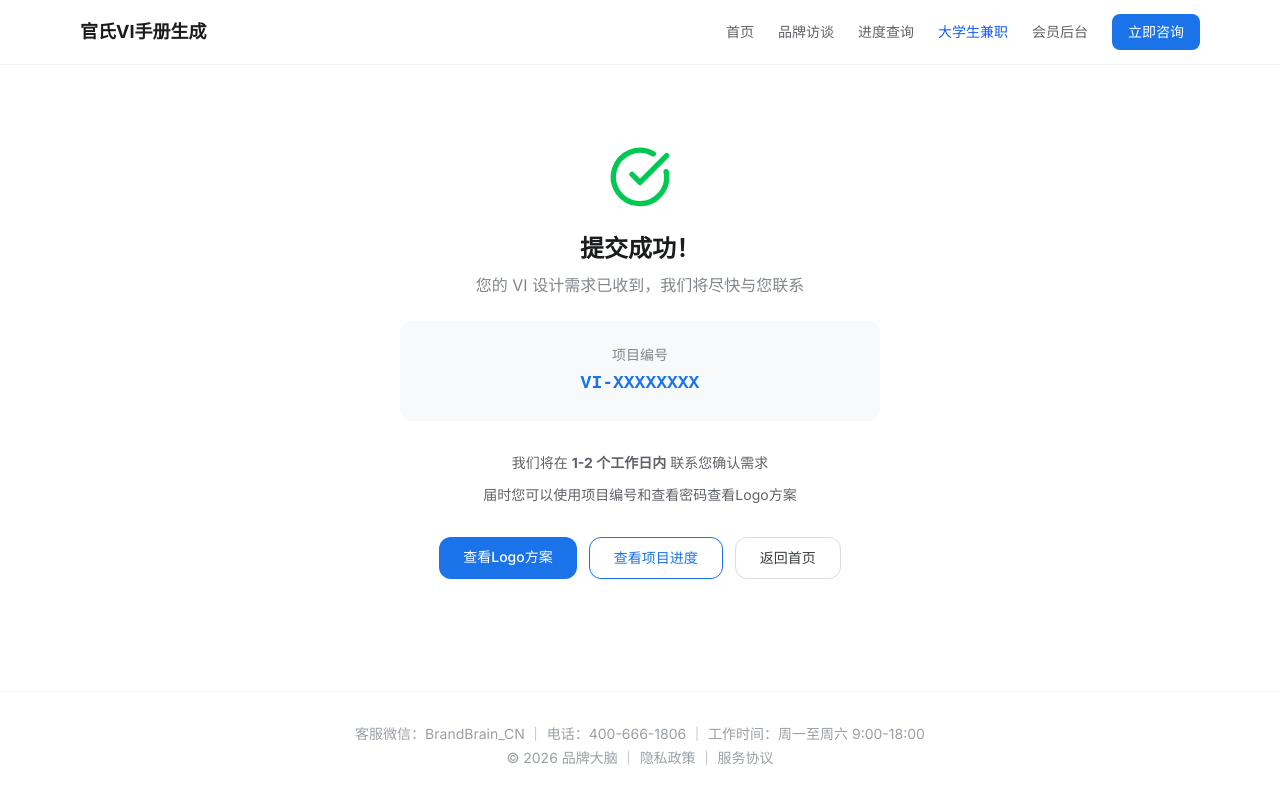
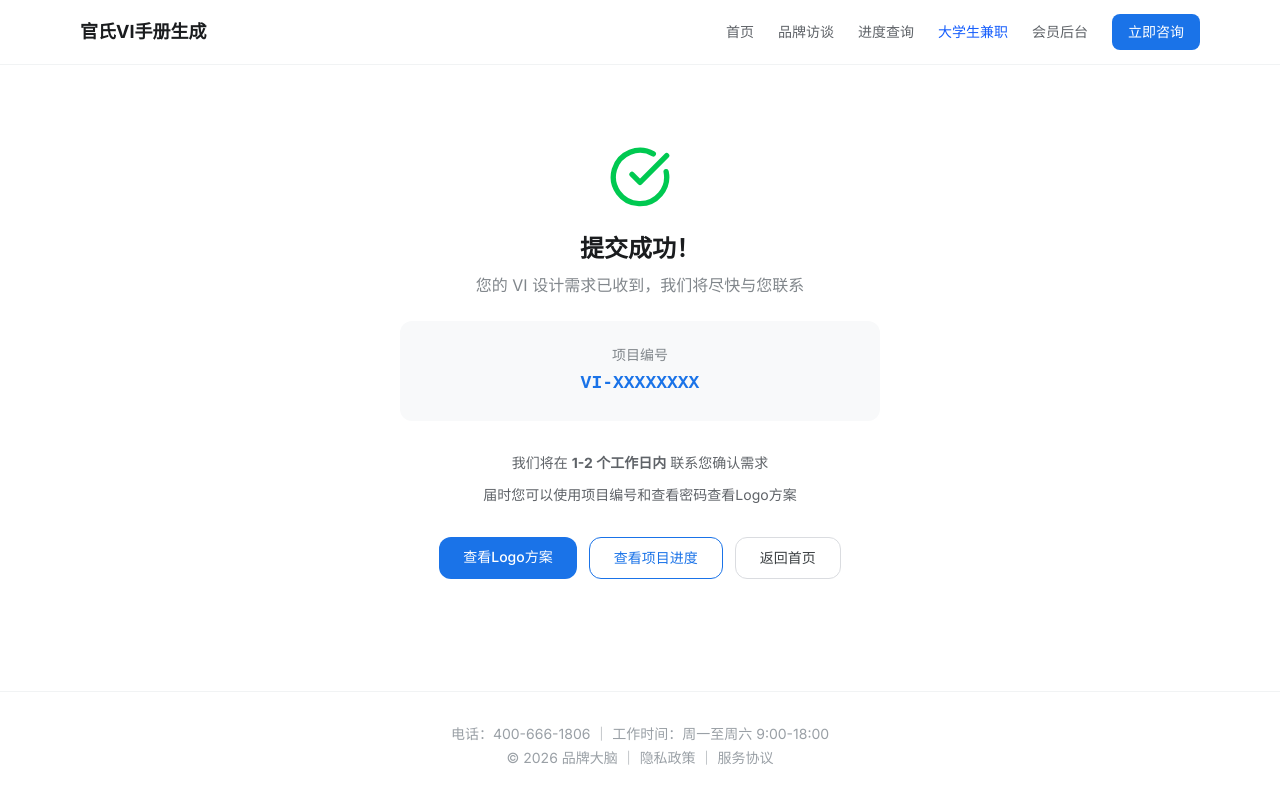
Before and after one commit to 437739510-cyber/vi-ai-logo-ip-mock, a Next.js app: page /confirm in a window 1280 px wide. Built offline with nearby package versions, Linux system fonts and the light colour scheme.

Commit message:
V40.1: Footer微信号改为环境变量控制，默认隐藏

```diff
--- a/src/app/member/orders/page.tsx
+++ b/src/app/member/orders/page.tsx
@@ -86,7 +86,7 @@ export default function MemberOrdersPage() {
       <div className="bg-white rounded-2xl border border-neutral-100 p-5 text-center">
         <FileText className="w-8 h-8 text-neutral-200 mx-auto mb-2" />
         <p className="text-sm text-neutral-500">如需升级套餐或续费</p>
-        <p className="text-xs text-neutral-400 mt-1">请联系客服微信 BrandBrain_CN</p>
+        {process.env.NEXT_PUBLIC_SHOW_WECHAT === 'true' && <p className="text-xs text-neutral-400 mt-1">请联系客服微信 sweetheart4913</p>}
       </div>
     </div>
   );
--- a/src/components/shared/ClientLayout.tsx
+++ b/src/components/shared/ClientLayout.tsx
@@ -73,7 +73,7 @@ export function ClientLayout({ children }: { children: React.ReactNode }) {
       <footer className="border-t border-neutral-100 py-8">
         <div className="max-w-6xl mx-auto px-4 text-center text-sm text-neutral-400">
           <div className="space-y-1">
-            <p>客服微信：BrandBrain_CN ｜ 电话：400-666-1806 ｜ 工作时间：周一至周六 9:00-18:00</p>
+            <p>电话：400-666-1806 ｜ 工作时间：周一至周六 9:00-18:00{process.env.NEXT_PUBLIC_SHOW_WECHAT === 'true' && ' ｜ 客服微信：sweetheart4913'}</p>
             <p>&copy; 2026 品牌大脑 ｜ <Link href="/privacy" className="hover:text-neutral-600">隐私政策</Link> ｜ <Link href="/terms" className="hover:text-neutral-600">服务协议</Link></p>
           </div>
         </div>
```
